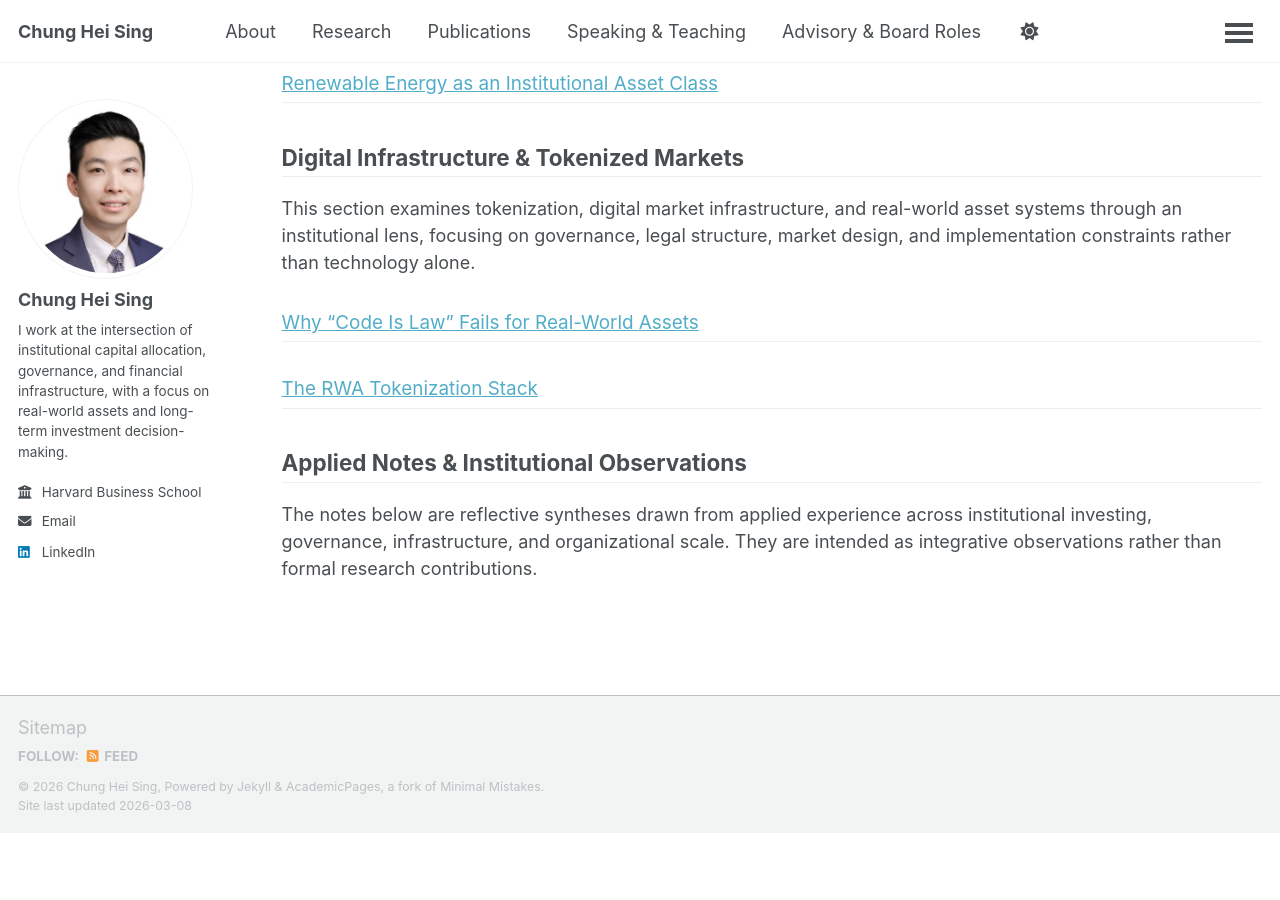
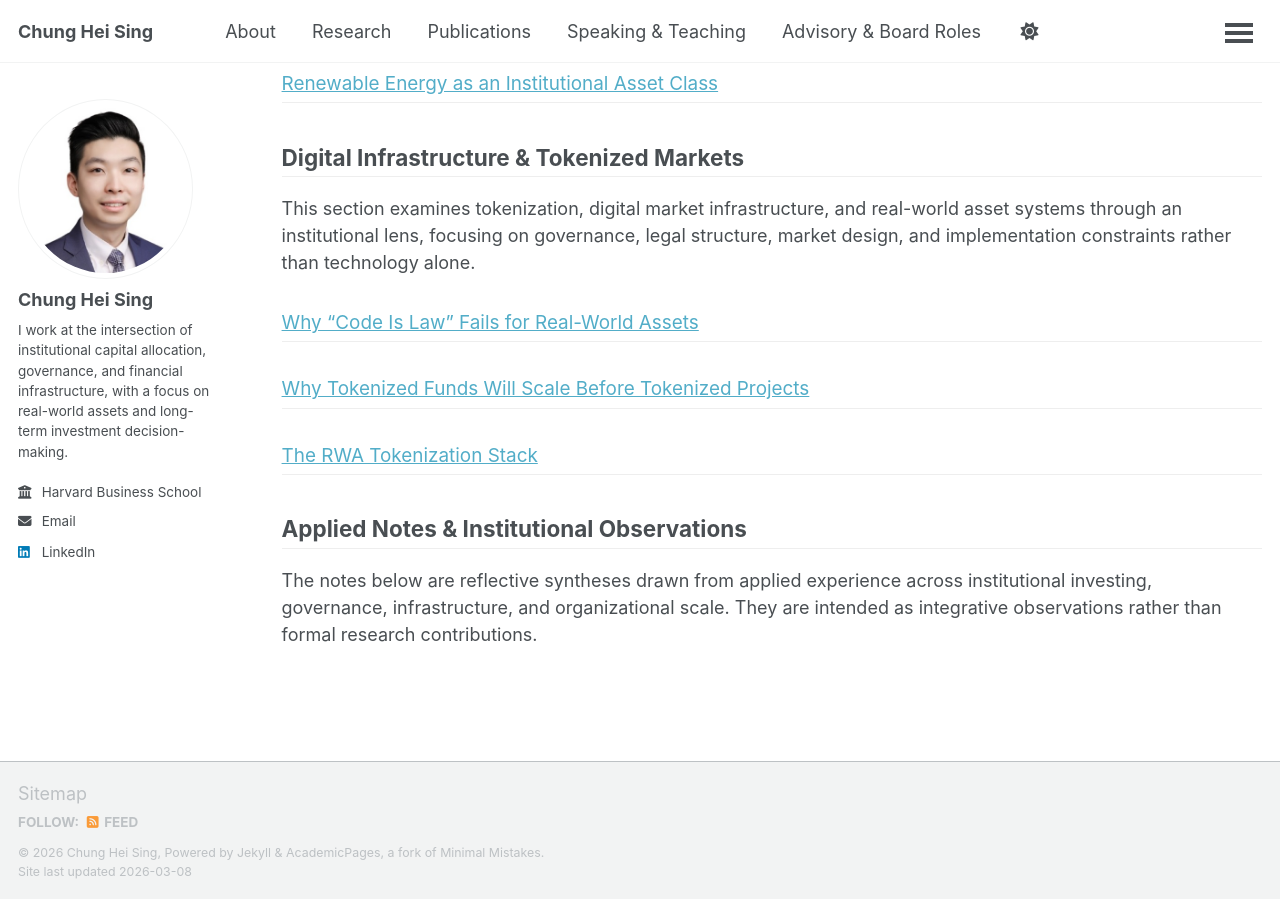
Before and after one commit to chungheising/chungheising.github.io, a Jekyll site: the page built from _pages/publications.md, in a window 1280 px wide and 900 px high, scrolled down 1172 px. Built offline with Jekyll 4.4.1, drawn with Linux system fonts in a browser that asks for light colours; a script bundle is joined from its source files by our own code; library files that are not in the unit come from our copies; before the commit the page ends 2005 px from its top, so only the background shows below that.

Commit message:
Update 2025_11_Why_Tokenized_Funds_Scale_Before_Tokenized_Projects.md

```diff
--- a/_publications/2025_11_Why_Tokenized_Funds_Scale_Before_Tokenized_Projects.md
+++ b/_publications/2025_11_Why_Tokenized_Funds_Scale_Before_Tokenized_Projects.md
@@ -6,7 +6,7 @@ permalink: /publication/tokenized-funds-scale-before-tokenized-projects/
 date: 2024-10-01
 venue: "Working Paper"
 paper_date: "2024"
-category: tokenization
+category: digital_tokenized
 excerpt: "Tokenized funds scale before tokenized projects because they inherit standardized legal structures, fiduciary governance, and regulatory compatibility that institutional investors are structurally required to preserve."
 paperurl: /files/Sing_2024_Why_Tokenized_Funds_Will_Scale_Before_Tokenized_Projects_v7.pdf
 citation: "Sing, C. H. (2024). Why tokenized funds will scale before tokenized projects: Institutional adoption, fiduciary risk, and market design. Working paper."
```
